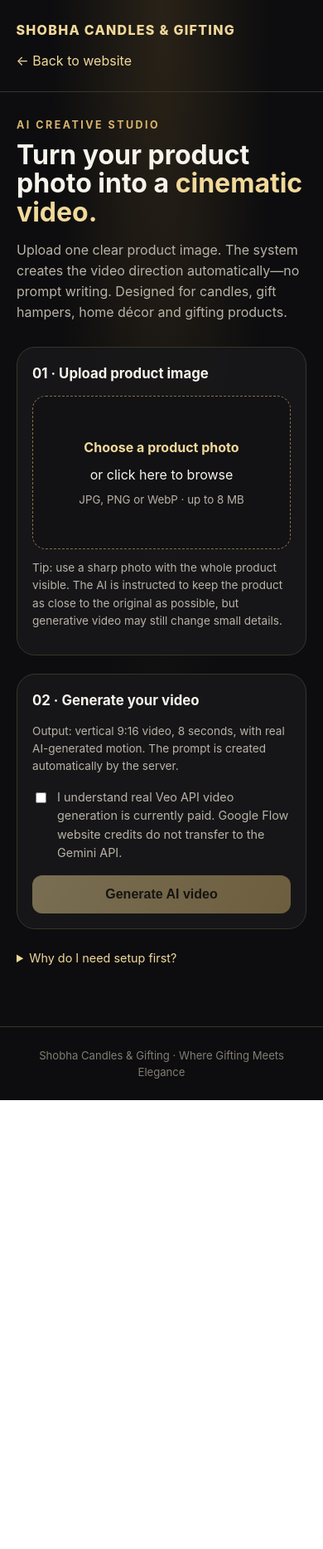
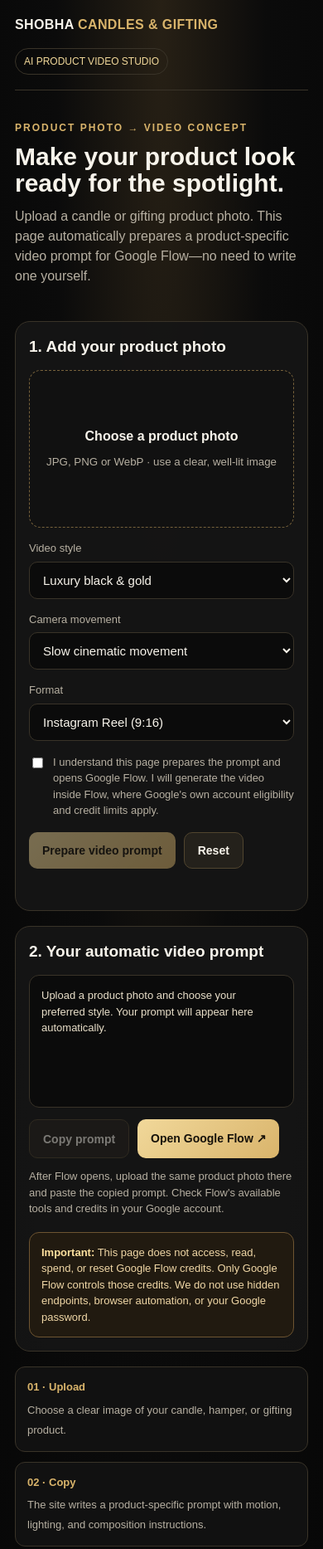
Before and after one commit to shobhacandles999/shobhacandles999.com, a plain HTML site: page ai/video.html in a window 390 px wide. Shown: the top 1867 px of the page at 83% size. Before the commit the page ends 1326 px from the top, so only its background shows below. Drawn offline with Linux system fonts and the light colour scheme.

Commit message:
Revamp video.html for improved UI and SEO
Updated the title and added a meta description for SEO. Modified styles for improved layout and responsiveness. Enhanced the user interface for uploading product images and generating video prompts.

```diff
--- a/ai/video.html
+++ b/ai/video.html
@@ -3,138 +3,103 @@
 <head>
 <meta charset="utf-8">
 <meta name="viewport" content="width=device-width,initial-scale=1">
-<title>AI Product Video | Shobha Candles & Gifting</title>
+<title>AI Product Video Studio | Shobha Candles & Gifting</title>
+<meta name="description" content="Prepare beautiful product-video concepts for Shobha Candles & Gifting using Google Flow.">
 <style>
-:root{--bg:#0d0d0f;--panel:#171719;--gold:#d7b56d;--gold2:#f1d99a;--text:#f7f4ec;--muted:#b8b3a7;--line:#39342a}
-*{box-sizing:border-box}body{margin:0;background:radial-gradient(ellipse at top,#292217 0,#0d0d0f 48%);color:var(--text);font:16px/1.55 Inter,system-ui,Arial,sans-serif;min-height:100vh}
-header{padding:24px 5vw;border-bottom:1px solid var(--line);display:flex;justify-content:space-between;align-items:center;gap:12px;flex-wrap:wrap}
-.brand{font-weight:800;letter-spacing:.08em;color:var(--gold2)}header a{color:var(--gold2);text-decoration:none}
-main{max-width:1040px;margin:0 auto;padding:46px 20px 70px}.eyebrow{text-transform:uppercase;letter-spacing:.2em;color:var(--gold);font-size:.78rem;font-weight:700}
-h1{font-size:clamp(2rem,5vw,3.5rem);line-height:1.08;margin:.6rem 0 1rem}h1 span{color:var(--gold2)}
-.lead{color:var(--muted);max-width:720px}
-.layout{display:grid;grid-template-columns:1fr 1fr;gap:22px;margin-top:30px}.panel{background:rgba(23,23,25,.92);border:1px solid var(--line);border-radius:22px;padding:22px;min-width:0}
-.panel h2{font-size:1.05rem;margin:0 0 14px}.drop{border:1.5px dashed #82704a;border-radius:16px;padding:22px;text-align:center;cursor:pointer;background:#121214;min-height:185px;display:flex;flex-direction:column;align-items:center;justify-content:center;gap:8px}
-.drop strong{color:var(--gold2)}.drop small{color:var(--muted)}input[type=file]{display:none}
-#preview{display:none;width:100%;max-height:330px;object-fit:contain;border-radius:12px;margin-top:14px;background:#09090a}
-.note{font-size:.85rem;color:var(--muted);margin:12px 0}.check{display:flex;align-items:flex-start;gap:10px;font-size:.9rem;color:var(--muted);margin:16px 0}.check input{margin-top:5px;accent-color:var(--gold)}
-button{border:0;border-radius:12px;background:linear-gradient(120deg,var(--gold2),var(--gold));color:#17130b;font-weight:800;padding:14px 18px;cursor:pointer;width:100%;font-size:1rem}
-button:disabled{opacity:.45;cursor:not-allowed}.status{display:none;margin-top:16px;border:1px solid var(--line);border-radius:12px;padding:12px;color:var(--gold2);font-size:.92rem}
-#video{display:none;width:100%;border-radius:14px;background:#000;margin-top:14px}.download{display:none;margin-top:12px;text-align:center;display:none;color:var(--gold2);font-weight:700}
-details{margin-top:24px;color:var(--muted);font-size:.9rem}summary{cursor:pointer;color:var(--gold2)}
-footer{text-align:center;color:#827d72;padding:24px;border-top:1px solid var(--line);font-size:.82rem}
-@media(max-width:760px){.layout{grid-template-columns:1fr}main{padding-top:30px}.panel{padding:18px}}
+:root{--bg:#090909;--panel:#151515;--gold:#d9b46b;--gold2:#f1d89a;--text:#f8f4eb;--muted:#b7b0a2;--line:#393328;--danger:#ffb4a9}
+*{box-sizing:border-box}body{margin:0;background:radial-gradient(ellipse at top,#272015 0,#0b0b0b 46%,#070707 100%);color:var(--text);font:16px/1.5 Arial,Helvetica,sans-serif}
+.wrap{max-width:1100px;margin:auto;padding:28px 18px 64px}.top{display:flex;align-items:center;justify-content:space-between;gap:16px;flex-wrap:wrap;border-bottom:1px solid var(--line);padding-bottom:18px}
+.brand{font-weight:800;letter-spacing:.4px}.brand span{color:var(--gold)}.tag{font-size:12px;color:var(--gold2);border:1px solid var(--line);border-radius:99px;padding:6px 10px}
+.hero{padding:36px 0 22px}.eyebrow{color:var(--gold);text-transform:uppercase;letter-spacing:2px;font-size:12px;font-weight:700}.hero h1{font-size:clamp(30px,5vw,52px);line-height:1.06;margin:10px 0 12px;max-width:780px}.hero p{color:var(--muted);max-width:720px;margin:0}
+.layout{display:grid;grid-template-columns:1fr 1fr;gap:18px;margin-top:20px}.card{background:rgba(21,21,21,.94);border:1px solid var(--line);border-radius:18px;padding:20px;min-width:0}.card h2{font-size:19px;margin:0 0 14px}.drop{border:1.5px dashed #76613b;border-radius:14px;min-height:190px;display:flex;align-items:center;justify-content:center;text-align:center;padding:18px;background:#111;cursor:pointer;overflow:hidden}.drop img{max-width:100%;max-height:310px;object-fit:contain;border-radius:10px}.drop strong{display:block;margin-bottom:6px}.drop small{color:var(--muted)}input[type=file]{display:none}
+label{display:block;font-size:13px;color:var(--muted);margin:15px 0 6px}select,input[type=text]{width:100%;background:#0b0b0b;color:var(--text);border:1px solid var(--line);border-radius:10px;padding:12px;font-size:15px}
+.checkrow{display:flex;gap:9px;align-items:flex-start;color:var(--muted);font-size:13px;margin:16px 0}.checkrow input{margin-top:4px;accent-color:var(--gold)}
+.btn{display:inline-flex;align-items:center;justify-content:center;gap:8px;border:0;border-radius:10px;padding:13px 16px;font-weight:700;text-decoration:none;cursor:pointer;font-size:14px}.primary{background:linear-gradient(135deg,var(--gold2),var(--gold));color:#17120a}.secondary{background:#24211b;color:var(--text);border:1px solid #51452f}.btn:disabled{opacity:.45;cursor:not-allowed}.actions{display:flex;gap:10px;flex-wrap:wrap;margin-top:14px}.prompt{white-space:pre-wrap;overflow-wrap:anywhere;background:#0b0b0b;border:1px solid var(--line);border-radius:12px;padding:14px;color:#e9dfc9;font-size:13px;min-height:160px}.note{font-size:13px;color:var(--muted);margin-top:12px}.warning{border:1px solid #6d5431;background:#211a10;color:#f0d7a6;border-radius:12px;padding:14px;font-size:13px;margin-top:18px}.warning strong{color:#ffe2a0}.status{margin-top:12px;min-height:22px;color:var(--gold2);font-size:13px}.steps{display:grid;grid-template-columns:repeat(3,1fr);gap:12px;margin-top:18px}.step{border:1px solid var(--line);border-radius:12px;padding:14px;background:#111}.step b{display:block;color:var(--gold);font-size:13px;margin-bottom:5px}.step span{font-size:13px;color:var(--muted)}footer{color:#8e887c;font-size:12px;margin-top:30px;border-top:1px solid var(--line);padding-top:18px}
+@media(max-width:760px){.layout{grid-template-columns:1fr}.steps{grid-template-columns:1fr}.wrap{padding-top:18px}.card{padding:16px}}
 </style>
 </head>
 <body>
-<header><div class="brand">SHOBHA CANDLES &amp; GIFTING</div><a href="./index.html">← Back to website</a></header>
-<main>
-  <div class="eyebrow">AI creative studio</div>
-  <h1>Turn your product photo into a <span>cinematic video.</span></h1>
-  <p class="lead">Upload one clear product image. The system creates the video direction automatically—no prompt writing. Designed for candles, gift hampers, home décor and gifting products.</p>
+<div class="wrap">
+  <header class="top">
+    <div class="brand">SHOBHA <span>CANDLES &amp; GIFTING</span></div>
+    <div class="tag">AI PRODUCT VIDEO STUDIO</div>
+  </header>
+  <section class="hero">
+    <div class="eyebrow">Product photo → video concept</div>
+    <h1>Make your product look ready for the spotlight.</h1>
+    <p>Upload a candle or gifting product photo. This page automatically prepares a product-specific video prompt for Google Flow—no need to write one yourself.</p>
+  </section>
   <div class="layout">
-    <section class="panel">
-      <h2>01 · Upload product image</h2>
-      <label class="drop" for="imageInput" id="dropZone">
-        <strong>Choose a product photo</strong>
-        <span>or click here to browse</span>
-        <small>JPG, PNG or WebP · up to 8 MB</small>
-      </label>
-      <input id="imageInput" type="file" accept="image/jpeg,image/png,image/webp">
-      <img id="preview" alt="Uploaded product preview">
-      <p class="note">Tip: use a sharp photo with the whole product visible. The AI is instructed to keep the product as close to the original as possible, but generative video may still change small details.</p>
+    <section class="card">
+      <h2>1. Add your product photo</h2>
+      <input id="photo" type="file" accept="image/png,image/jpeg,image/webp">
+      <div class="drop" id="drop" role="button" tabindex="0" aria-label="Choose product photo">
+        <div id="dropText"><strong>Choose a product photo</strong><small>JPG, PNG or WebP · use a clear, well-lit image</small></div>
+        <img id="preview" alt="Product photo preview" hidden>
+      </div>
+      <label for="style">Video style</label>
+      <select id="style">
+        <option value="luxury studio product film with black and warm gold styling">Luxury black &amp; gold</option>
+        <option value="warm festive Diwali setting with golden diya glow and elegant decor">Festive / Diwali</option>
+        <option value="clean premium home decor setting with soft daylight and neutral tones">Home decor</option>
+        <option value="romantic wedding gifting scene with ivory flowers and soft golden light">Wedding gifting</option>
+        <option value="minimal premium e-commerce product showcase on a clean background">Clean product showcase</option>
+      </select>
+      <label for="motion">Camera movement</label>
+      <select id="motion">
+        <option value="slow cinematic push-in with a gentle side orbit">Slow cinematic movement</option>
+        <option value="smooth 180-degree product orbit, keeping the product centered">Gentle product orbit</option>
+        <option value="slow dolly-in with subtle parallax in the background">Dolly-in</option>
+        <option value="macro detail reveal followed by a smooth pull-back">Detail reveal</option>
+      </select>
+      <label for="format">Format</label>
+      <select id="format">
+        <option value="vertical 9:16 composition for Instagram Reels">Instagram Reel (9:16)</option>
+        <option value="square 1:1 composition for social media">Square (1:1)</option>
+        <option value="horizontal 16:9 composition for website and YouTube">Website / YouTube (16:9)</option>
+      </select>
+      <div class="checkrow"><input id="confirm" type="checkbox"><span>I understand this page prepares the prompt and opens Google Flow. I will generate the video inside Flow, where Google's own account eligibility and credit limits apply.</span></div>
+      <div class="actions">
+        <button id="make" class="btn primary" disabled>Prepare video prompt</button>
+        <button id="reset" class="btn secondary" type="button">Reset</button>
+      </div>
+      <div class="status" id="status" aria-live="polite"></div>
     </section>
-    <section class="panel">
-      <h2>02 · Generate your video</h2>
-      <p class="note">Output: vertical 9:16 video, 8 seconds, with real AI-generated motion. The prompt is created automatically by the server.</p>
-      <label class="check"><input type="checkbox" id="costConsent"><span>I understand real Veo API video generation is currently paid. Google Flow website credits do not transfer to the Gemini API.</span></label>
-      <button id="generateBtn" disabled>Generate AI video</button>
-      <div class="status" id="status" role="status" aria-live="polite"></div>
-      <video id="video" controls playsinline></video>
-      <a id="downloadLink" class="download" download="shobha-product-video.mp4">Download MP4</a>
+    <section class="card">
+      <h2>2. Your automatic video prompt</h2>
+      <div class="prompt" id="prompt">Upload a product photo and choose your preferred style. Your prompt will appear here automatically.</div>
+      <div class="actions">
+        <button id="copy" class="btn secondary" disabled>Copy prompt</button>
+        <a id="flow" class="btn primary" href="https://labs.google/fx/tools/flow" target="_blank" rel="noopener noreferrer">Open Google Flow ↗</a>
+      </div>
+      <p class="note">After Flow opens, upload the same product photo there and paste the copied prompt. Check Flow's available tools and credits in your Google account.</p>
+      <div class="warning"><strong>Important:</strong> This page does not access, read, spend, or reset Google Flow credits. Only Google Flow controls those credits. We do not use hidden endpoints, browser automation, or your Google password.</div>
     </section>
   </div>
-  <details><summary>Why do I need setup first?</summary><p>This page calls a Supabase Edge Function so the Google API key stays private. Before generation can work, deploy the included function, run the SQL migration, add the GEMINI_API_KEY secret, and set the Supabase URL and publishable/anon key in the small configuration block in this page. Do not put the Gemini key in this HTML file.</p></details>
-</main>
-<footer>Shobha Candles &amp; Gifting · Where Gifting Meets Elegance</footer>
+  <section class="steps">
+    <div class="step"><b>01 · Upload</b><span>Choose a clear image of your candle, hamper, or gifting product.</span></div>
+    <div class="step"><b>02 · Copy</b><span>The site writes a product-specific prompt with motion, lighting, and composition instructions.</span></div>
+    <div class="step"><b>03 · Generate in Flow</b><span>Open Flow, add the image and prompt, then generate using your available account credits.</span></div>
+  </section>
+  <footer>© Shobha Candles &amp; Gifting · AI video assistant. Google Flow is a Google service; this page is an independent helper and is not affiliated with Google.</footer>
+</div>
 <script>
-/*
-  SETUP: Replace the two placeholders below with your Supabase project URL
-  and the public publishable/anon key. Never put the Gemini API key here.
-*/
-const SUPABASE_URL = "https://YOUR_PROJECT_REF.supabase.co";
-const SUPABASE_ANON_KEY = "YOUR_SUPABASE_PUBLISHABLE_OR_ANON_KEY";
-const FUNCTION_URL = `${SUPABASE_URL}/functions/v1/generate-product-video`;
-
-const input = document.getElementById("imageInput");
-const preview = document.getElementById("preview");
-const drop = document.getElementById("dropZone");
-const btn = document.getElementById("generateBtn");
-const consent = document.getElementById("costConsent");
-const statusBox = document.getElementById("status");
-const video = document.getElementById("video");
-const downloadLink = document.getElementById("downloadLink");
-let selectedFile = null, videoUrl = null;
-
-function showStatus(message){statusBox.style.display="block";statusBox.textContent=message}
-function updateButton(){btn.disabled=!(selectedFile && consent.checked)}
-consent.addEventListener("change",updateButton);
-input.addEventListener("change",()=>{
-  const file=input.files?.[0]; if(!file)return;
-  if(!["image/jpeg","image/png","image/webp"].includes(file.type)){showStatus("Please choose a JPG, PNG or WebP image.");return}
-  if(file.size>8*1024*1024){showStatus("Image is larger than 8 MB. Please choose a smaller file.");return}
-  selectedFile=file; preview.src=URL.createObjectURL(file); preview.style.display="block";
-  drop.querySelector("strong").textContent=file.name; showStatus("Product photo ready. Confirm the cost notice to continue.");
-  updateButton();
-});
-function bytesToBase64(buffer){
-  const bytes=new Uint8Array(buffer);let binary="";const chunk=0x8000;
-  for(let i=0;i<bytes.length;i+=chunk)binary+=String.fromCharCode(...bytes.subarray(i,i+chunk));
-  return btoa(binary);
+const photo=document.getElementById('photo'),drop=document.getElementById('drop'),dropText=document.getElementById('dropText'),preview=document.getElementById('preview');
+const make=document.getElementById('make'),copy=document.getElementById('copy'),confirmBox=document.getElementById('confirm'),promptBox=document.getElementById('prompt'),status=document.getElementById('status');
+let currentFile=null;
+function choose(){photo.click()}
+drop.addEventListener('click',choose);
+drop.addEventListener('keydown',e=>{if(e.key==='Enter'||e.key===' '){e.preventDefault();choose()}});
+photo.addEventListener('change',()=>{const f=photo.files&&photo.files[0];if(!f)return;if(!['image/jpeg','image/png','image/webp'].includes(f.type)){status.textContent='Please choose a JPG, PNG, or WebP image.';return}if(f.size>15*1024*1024){status.textContent='Image is too large. Please choose an image under 15 MB.';return}currentFile=f;preview.src=URL.createObjectURL(f);preview.hidden=false;dropText.hidden=true;make.disabled=false;status.textContent='Photo ready: '+f.name;});
+confirmBox.addEventListener('change',()=>{make.disabled=!currentFile||!confirmBox.checked});
+function buildPrompt(){
+ const style=document.getElementById('style').value,motion=document.getElementById('motion').value,format=document.getElementById('format').value;
+ const name=currentFile?currentFile.name.replace(/\.[^.]+$/,'').replace(/[_-]+/g,' '):'the uploaded product';
+ return `Create an 8-second premium product video using the uploaded reference image of ${name}.\n\nVISUAL STYLE: ${style}.\nCAMERA: ${motion}.\nFORMAT: ${format}.\n\nPRODUCT PRESERVATION IS THE TOP PRIORITY: keep the exact product identity, shape, colour, pattern, label, packaging, proportions, and all visible design details from the reference image. Do not redesign, replace, duplicate, melt, distort, or add branding to the product. Keep the product clearly recognizable and in sharp focus throughout.\n\nMOTION: animate the camera and subtle environmental elements only. Use realistic, elegant movement, soft natural shadows, refined highlights, and believable depth. Background movement must stay subtle and must not obscure the product.\n\nOUTPUT: polished commercial product film suitable for Shobha Candles & Gifting social media marketing. No spoken dialogue, no subtitles, no extra text, no watermark, no new logo. End with the product clearly visible in a premium hero composition.`;
 }
-btn.addEventListener("click",async()=>{
-  if(!selectedFile||!consent.checked)return;
-  if(SUPABASE_URL.includes("YOUR_PROJECT_REF")||SUPABASE_ANON_KEY.includes("YOUR_SUPABASE")){
-    showStatus("Setup incomplete: add your Supabase project URL and public key in this page after creating/connecting the Supabase project.");return;
-  }
-  btn.disabled=true; video.style.display="none";downloadLink.style.display="none";
-  if(videoUrl)URL.revokeObjectURL(videoUrl);
-  try{
-    showStatus("Preparing your product photo…");
-    const data=bytesToBase64(await selectedFile.arrayBuffer());
-    const start=await fetch(FUNCTION_URL,{
-      method:"POST",
-      headers:{"Content-Type":"application/json","apikey":SUPABASE_ANON_KEY,"Authorization":`Bearer ${SUPABASE_ANON_KEY}`},
-      body:JSON.stringify({imageBase64:data,mimeType:selectedFile.type})
-    });
-    const started=await start.json();
-    if(!start.ok)throw new Error(started.error||"Could not start video generation.");
-    const operationName=started.operationName;
-    if(!operationName)throw new Error("The video service did not return a job ID.");
-    const startedAt=Date.now();let ready=false;
-    while(Date.now()-startedAt<360000){
-      await new Promise(r=>setTimeout(r,10000));
-      showStatus("AI is animating your product… This can take a few minutes.");
-      const response=await fetch(`${FUNCTION_URL}?operationName=${encodeURIComponent(operationName)}`,{
-        headers:{"apikey":SUPABASE_ANON_KEY,"Authorization":`Bearer ${SUPABASE_ANON_KEY}`}
-      });
-      const type=response.headers.get("content-type")||"";
-      if(!response.ok){
-        const err=type.includes("application/json")?await response.json():null;
-        throw new Error(err?.error||"Could not check the video status.");
-      }
-      if(type.includes("video/mp4")){
-        const blob=await response.blob();videoUrl=URL.createObjectURL(blob);
-        video.src=videoUrl;video.style.display="block";downloadLink.href=videoUrl;downloadLink.style.display="block";
-        downloadLink.style.display="inline-block";showStatus("Your video is ready. Preview it or download the MP4.");ready=true;break;
-      }
-      const state=await response.json();
-      if(state.error)throw new Error(state.error);
-      if(state.done)throw new Error("Video completed but no downloadable video was returned.");
-    }
-    if(!ready)throw new Error("Video generation is taking longer than expected. Please try again later.");
-  }catch(e){showStatus(e.message||"Something went wrong. Please try again.")}
-  finally{btn.disabled=false;updateButton()}
-});
+make.addEventListener('click',()=>{if(!currentFile||!confirmBox.checked)return;promptBox.textContent=buildPrompt();copy.disabled=false;status.textContent='Prompt prepared. Copy it, open Google Flow, and upload the same photo there.'});
+copy.addEventListener('click',async()=>{try{await navigator.clipboard.writeText(promptBox.textContent);status.textContent='Prompt copied. Open Flow and paste it.'}catch(e){const r=document.createRange();r.selectNodeContents(promptBox);const s=window.getSelection();s.removeAllRanges();s.addRange(r);status.textContent='Select and copy the prompt manually.'}});
+document.getElementById('reset').addEventListener('click',()=>{photo.value='';currentFile=null;preview.hidden=true;preview.removeAttribute('src');dropText.hidden=false;confirmBox.checked=false;make.disabled=true;copy.disabled=true;promptBox.textContent='Upload a product photo and choose your preferred style. Your prompt will appear here automatically.';status.textContent=''});
 </script>
 </body>
 </html>
```
